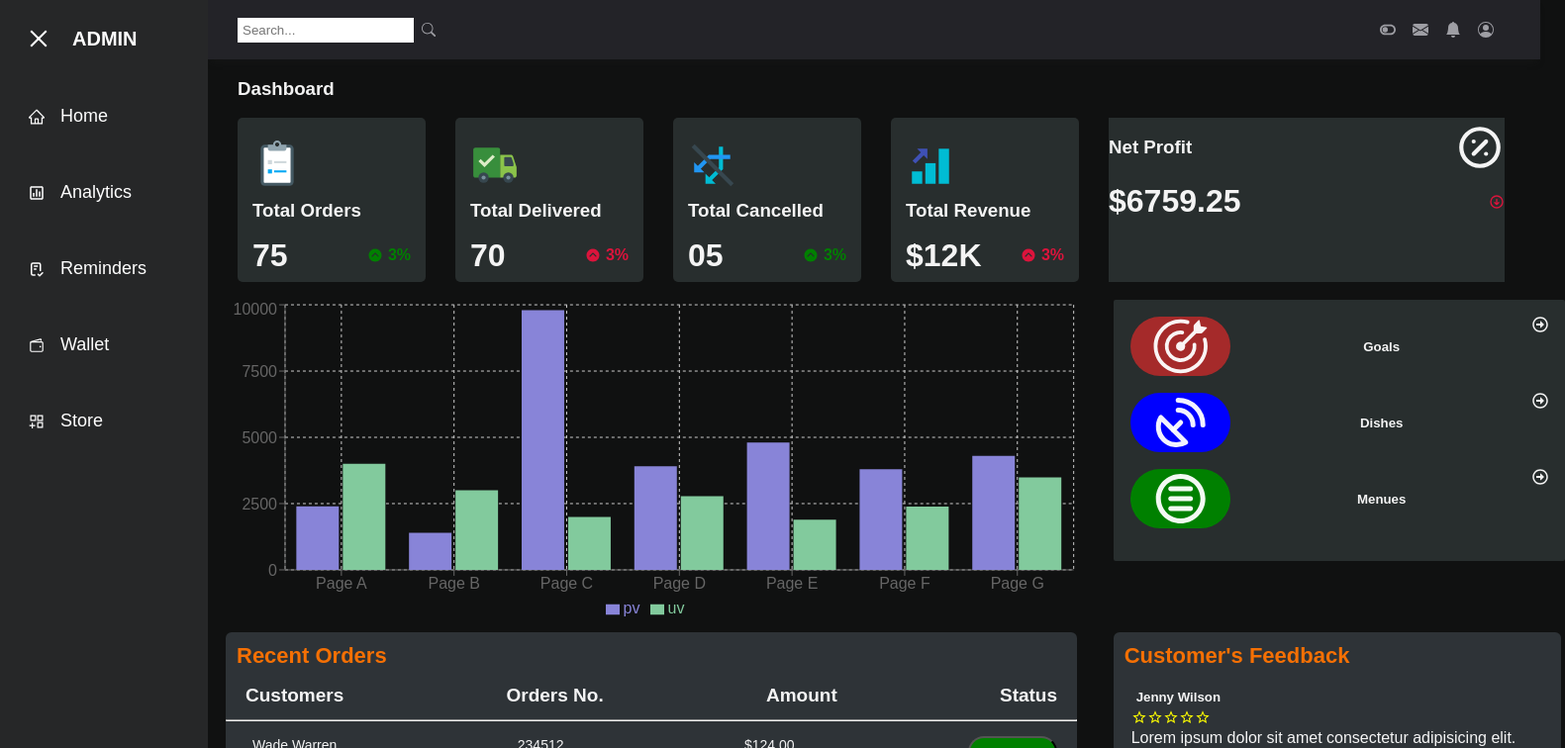
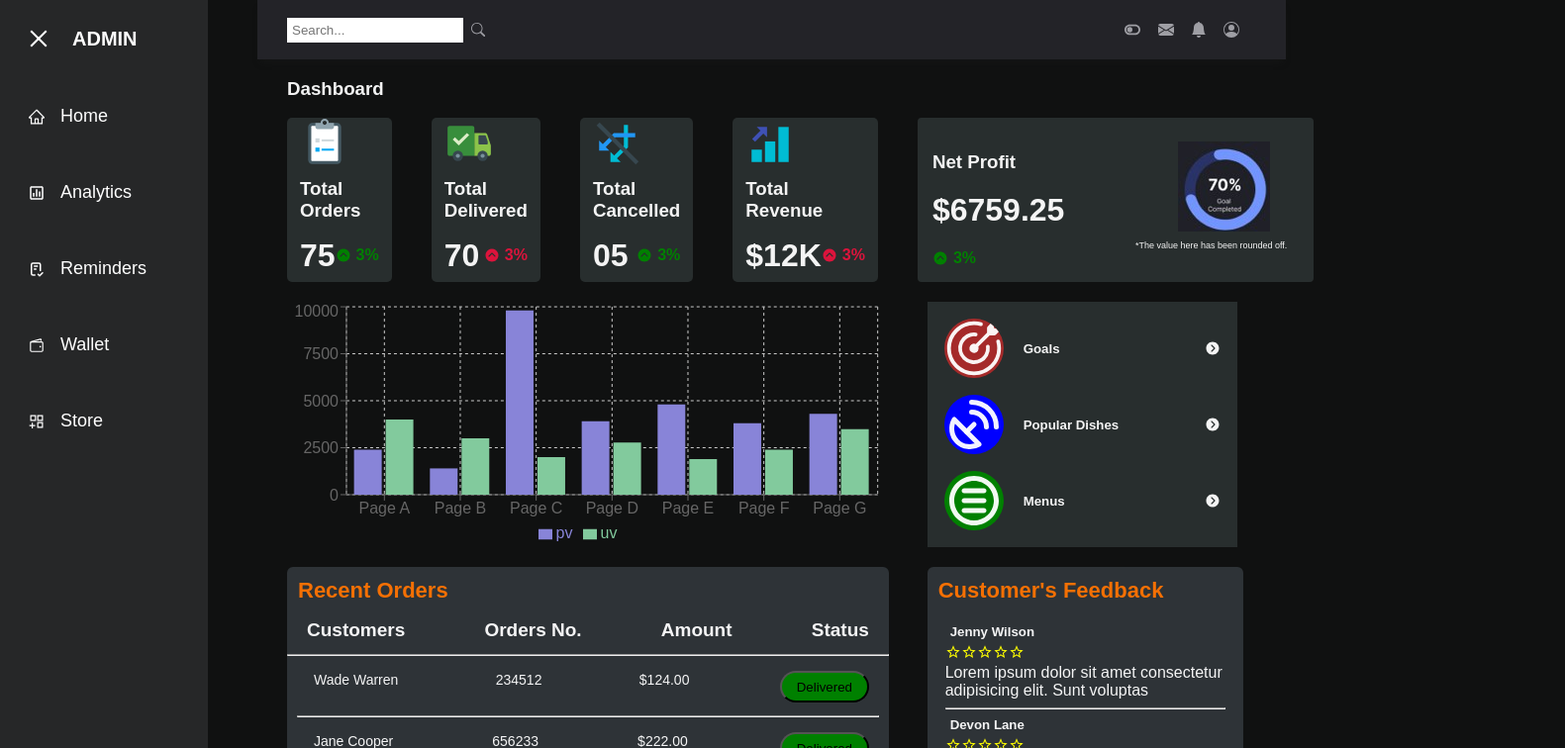
Before and after one commit to TejalZiman24/dashboard-project, a React (Vite) app: page / in a window 1280 px wide. Shown: the top 756 px of the page at 99% size, 1581 px wide, since content can reach past the window. Built offline with nearby package versions, Linux system fonts and the light colour scheme.

Commit message:
Improved UI Layout

```diff
--- a/src/App.css
+++ b/src/App.css
@@ -20,8 +20,6 @@ body::-webkit-scrollbar {
   height: 120vh;
 }
 
-/* Main */
-
 .main-container {
   grid-area: main;
   color: rgba(255, 255, 255, 0.95);
@@ -34,37 +32,6 @@ body::-webkit-scrollbar {
 
 .main-title > h3 {
   padding: 0 30px;
-}
-
-@media screen and (max-width: 1300px) {
-  .grid-container {
-    grid-template-columns: 1fr;
-    grid-template-rows: 0.2fr 3fr;
-    grid-template-rows:
-      "header"
-      "main";
-  }
-  #sidebar {
-    display: none;
-  }
-  .menu-icon {
-    display: inline;
-  }
-  .sidebar-title > span {
-    display: inline;
-  }
-}
-
-@media screen and (min-width: 768px) {
-  .navCollapse {
-    width: 80px;
-  }
-  .navCollapse .sidebar-list-item {
-    display: none;
-  }
-  .navCollapse .sidebar-list {
-    padding: 28px;
-  }
 }
 
 .card:first-child {
--- a/src/Components/CardsBox.css
+++ b/src/Components/CardsBox.css
@@ -1,6 +1,7 @@
 .main-cards {
-  display: flex;
-  justify-content: flex-start;
+  display: grid;
+  grid-template-columns: 1fr 1fr 1fr 1fr 2fr;
+  gap: 10px;
   padding: 0 30px;
 }
 
@@ -8,18 +9,12 @@
   display: flex;
   flex-direction: column;
   justify-content: flex-end;
-  padding: 3px 15px;
+  padding: 3px 13px;
   border-radius: 5px;
   cursor: pointer;
-  width: 160px;
+  width: auto;
   height: 160px;
   margin-right: 30px;
-}
-
-.card-last {
-  width: 400px;
-  padding: 0;
-  background-color: rgb(40, 46, 46);
 }
 
 .card > h3 {
@@ -86,3 +81,37 @@
 .card-down-arrow > span {
   padding-left: 5px;
 }
+
+.card-last {
+  width: 400px;
+  padding: 0;
+  background-color: rgb(40, 46, 46);
+  border-radius: 4px;
+  display: grid;
+  grid-template-columns: 2fr 1fr;
+}
+
+.card-last > .card-inner {
+  display: flex;
+  flex-direction: column;
+  justify-content: center;
+  align-items: baseline;
+  padding: 15px;
+}
+
+.card-last > .card-inner > h1 {
+  margin-top: 0;
+}
+
+.card-last > .card-footer {
+  display: flex;
+  justify-content: center;
+  align-items: center;
+  height: auto;
+  flex-direction: column;
+}
+
+.para-line {
+  font-size: 9px;
+  width: 180px;
+}
--- a/src/Components/CardsBox.jsx
+++ b/src/Components/CardsBox.jsx
@@ -5,6 +5,7 @@ import { TbCalendarCancel } from "react-icons/tb";
 import { BiDetail } from "react-icons/bi";
 import { TbCirclePercentage } from "react-icons/tb";
 import { HiOutlineArrowCircleDown } from "react-icons/hi";
+import percentt from "../assets/percent.jpg";
 import {
   FcSurvey,
   FcShipped,
@@ -80,13 +81,16 @@ const CardsBox = () => {
       <div className="card-last">
         <div className="card-inner">
           <h3>Net Profit</h3>
-          <TbCirclePercentage className="card_icon" />
+          <h1>$6759.25</h1>
+          <div className="card-up-arrow">
+            <IoIosArrowDropupCircle />
+            <span>3%</span>
+          </div>
         </div>
+
         <div className="card-footer">
-          <h1>$6759.25</h1>
-          <div className="card-down-arrow">
-            <HiOutlineArrowCircleDown />
-          </div>
+          <img src={percentt} alt="" className="card_icon" />
+          <p className="para-line">*The value here has been rounded off.</p>
         </div>
       </div>
     </div>
--- a/src/Components/Chart.css
+++ b/src/Components/Chart.css
@@ -2,10 +2,7 @@
 .charts{
   display: grid;
   grid-template-columns: 1fr 0.5fr ;
-  gap: 10px;
-  margin-top: 40px;
-  height: 88vh;
-  width: 100%;
-  margin: 13px;
-  padding: 5px;
+  gap: 20px;
+  margin-top: 20px;
+  padding: 0 30px;
 }
--- a/src/Components/Goals.css
+++ b/src/Components/Goals.css
@@ -1,20 +1,30 @@
-.menus{
-  width:103% ;
-  height: 264px;
+.menus {
   background-color: rgb(40, 46, 46);
+}
 
-  border-radius: 2px;
-}
-.goals{
+.goals {
   display: flex;
   flex-direction: row;
   justify-content: space-between;
+  align-items: center;
   margin: 17px;
   padding: 0;
 }
-.icons-icon{
 
-  width: 24%;
+.goals > h5 {
+  margin-left: 20px;
+  margin-right: 50px;
+}
+
+.goals > .goals-header {
+  display: flex;
+  justify-content: space-between;
+  align-items: center;
+}
+
+.goals > .goals-header > .icons-icon {
+  width: 60px;
   height: 60px;
   border-radius: 70px;
+  margin-right: 20px;
 }
--- a/src/Components/Goals.jsx
+++ b/src/Components/Goals.jsx
@@ -1,34 +1,44 @@
-import React from 'react'
-import "./Goals.css"
-import { FaRegArrowAltCircleRight } from "react-icons/fa";
+import React from "react";
+import "./Goals.css";
+import { IoIosArrowDroprightCircle } from "react-icons/io";
 import { LuSatelliteDish } from "react-icons/lu";
 import { CgMenuRound } from "react-icons/cg";
 import { GoGoal } from "react-icons/go";
 
 const Goals = () => {
   return (
-
     <div className="menus">
       <div className="goals">
-            <GoGoal className="icons-icon" style={{backgroundColor:"brown"}} />
+        <div className="goals-header">
+          <GoGoal className="icons-icon" style={{ backgroundColor: "brown" }} />
           <h5>Goals</h5>
-            <FaRegArrowAltCircleRight />
+        </div>
+        <IoIosArrowDroprightCircle />
       </div>
 
       <div className="goals">
-            <LuSatelliteDish className="icons-icon" style={{backgroundColor:"blue"}}/>
-            <h5> Dishes</h5>
-            <FaRegArrowAltCircleRight />
+        <div className="goals-header">
+          <LuSatelliteDish
+            className="icons-icon"
+            style={{ backgroundColor: "blue" }}
+          />
+          <h5>Popular Dishes</h5>
+        </div>
+        <IoIosArrowDroprightCircle />
       </div>
 
       <div className="goals">
-            <CgMenuRound className="icons-icon" style={{backgroundColor:"green"}}/>
-            <h5>Menues</h5>
-            <FaRegArrowAltCircleRight />
+        <div className="goals-header">
+          <CgMenuRound
+            className="icons-icon"
+            style={{ backgroundColor: "green" }}
+          />
+          <h5>Menus</h5>
+        </div>
+        <IoIosArrowDroprightCircle />
       </div>
     </div>
+  );
+};
 
-  )
-}
-
-export default Goals
+export default Goals;
--- a/src/Components/RecentOrders.jsx
+++ b/src/Components/RecentOrders.jsx
@@ -3,7 +3,7 @@ import "./RecentOrders.css";
 // import OrderDetails from './OrderDetails'
 import { details } from "./Data";
 details;
-import logo from "../assets/support.png";
+
 
 const RecentOrders = () => {
   const handleButton = () => {};
--- a/src/Components/Sidebar.css
+++ b/src/Components/Sidebar.css
@@ -71,7 +71,7 @@
   padding-left: 15px;
 }
 
-@media screen and (max-width: 1300px) {
+@media screen and (min-width: 1300px) {
   .navbar-items > span {
     visibility: visible;
     display: block;
@@ -81,13 +81,9 @@
     visibility: visible;
     display: block;
   }
-
-  #sidebar {
-    width: 210px;
-  }
 }
 
-@media screen and (max-width: 900px) {
+@media screen and (min-width: 900px) {
   .sidebar-brand > span {
     visibility: hidden;
     display: none;
--- a/src/Components/Sidebar.jsx
+++ b/src/Components/Sidebar.jsx
@@ -14,43 +14,95 @@ const Sidebar = () => {
     setNavOpen(!navOpen);
   };
   return (
-    <aside id="sidebar">
+    <aside
+      id="sidebar"
+      style={{
+        width: navOpen ? "210px" : "30%",
+      }}
+    >
       <div className="sidebar-title">
         <div className="sidebar-brand">
           <Hamburger size={22} toggled={navOpen} toggle={navToggle} />
           <span style={{ display: "inline-block", width: "10px" }}></span>
-          <span>ADMIN</span>
+          <span
+            style={{
+              display: navOpen ? "block" : "none",
+              visibility: navOpen ? "visible" : "hidden",
+            }}
+          >
+            ADMIN
+          </span>
         </div>
       </div>
 
       <ul className="sidebar-list">
         <li className="sidebar-list-item">
           <a href="" className="navbar-items">
-            <AiOutlineHome className="icon" /> <span>Home</span>
+            <AiOutlineHome className="icon" />{" "}
+            <span
+              style={{
+                display: navOpen ? "block" : "none",
+                visibility: navOpen ? "visible" : "hidden",
+              }}
+            >
+              Home
+            </span>
           </a>
         </li>
 
         <li className="sidebar-list-item">
           <a href="" className="navbar-items">
-            <BiBarChartSquare className="icon" /> <span>Analytics</span>
+            <BiBarChartSquare className="icon" />{" "}
+            <span
+              style={{
+                display: navOpen ? "block" : "none",
+                visibility: navOpen ? "visible" : "hidden",
+              }}
+            >
+              Analytics
+            </span>
           </a>
         </li>
 
         <li className="sidebar-list-item">
           <a href="" className="navbar-items">
-            <TbChecklist className="icon" /> <span>Reminders</span>
+            <TbChecklist className="icon" />{" "}
+            <span
+              style={{
+                display: navOpen ? "block" : "none",
+                visibility: navOpen ? "visible" : "hidden",
+              }}
+            >
+              Reminders
+            </span>
           </a>
         </li>
 
         <li className="sidebar-list-item">
           <a href="" className="navbar-items">
-            <LiaWalletSolid className="icon" /> <span>Wallet</span>
+            <LiaWalletSolid className="icon" />{" "}
+            <span
+              style={{
+                display: navOpen ? "block" : "none",
+                visibility: navOpen ? "visible" : "hidden",
+              }}
+            >
+              Wallet
+            </span>
           </a>
         </li>
 
         <li className="sidebar-list-item">
           <a href="" className="navbar-items">
-            <AiOutlineAppstoreAdd className="icon" /> <span>Store</span>
+            <AiOutlineAppstoreAdd className="icon" />{" "}
+            <span
+              style={{
+                display: navOpen ? "block" : "none",
+                visibility: navOpen ? "visible" : "hidden",
+              }}
+            >
+              Store
+            </span>
           </a>
         </li>
       </ul>
```
Also changed, not shown: src/App.jsx (+20 -25 lines), src/assets/percent.jpg (added), src/assets/support.png (deleted). Lines whose indentation alone changed are shown as unchanged.
